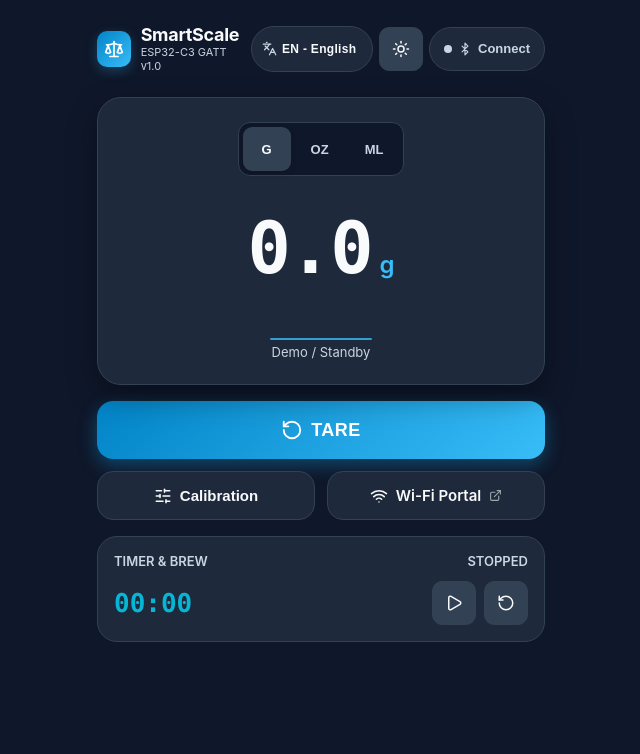
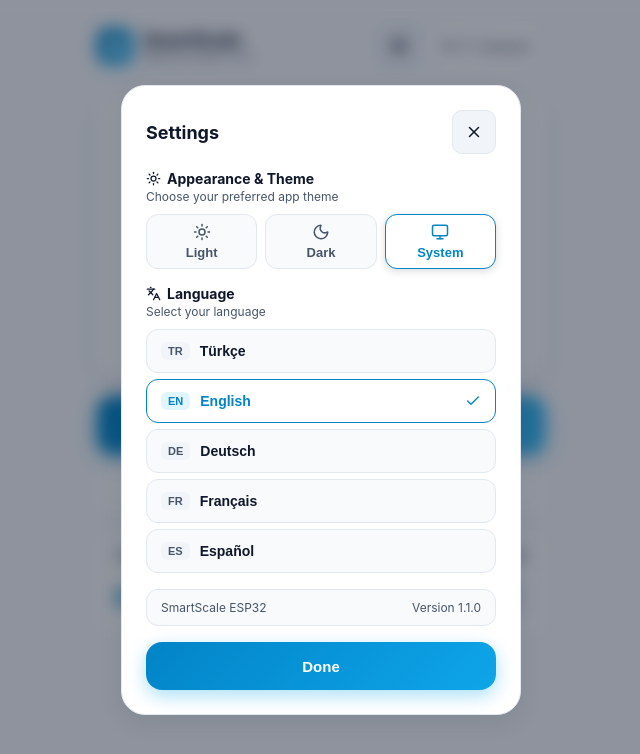
Before and after one commit to AtaCanYmc/SmartcaleESP32, a React (Vite) app in the folder app/: page / in a window 1280 px wide. Both pictures are taken after a click on the button 720 px from the left and 48 px from the top of the page. Shown: the top 754 px of the page, without its empty margins (319-959 px from the left). Built offline with nearby package versions, Linux system fonts and the light colour scheme.

Commit message:
feat: add settings modal for theme and language selection in App component

```diff
--- a/app/src/App.tsx
+++ b/app/src/App.tsx
@@ -14,18 +14,21 @@
   AlertCircle,
   Sun,
   Moon,
+  Monitor,
+  Check,
+  Settings,
   Languages as LanguagesIcon
 } from 'lucide-react';
 import { scaleBle } from './services/bleService';
 import type { WeightUnit, ConnectionStatus } from './types/scale';
 import { translations, getInitialLanguage, LANGUAGES, type Language } from './i18n';
 
-type ThemeMode = 'dark' | 'light';
+type ThemeMode = 'dark' | 'light' | 'system';
 
 const getInitialTheme = (): ThemeMode => {
   const saved = localStorage.getItem('smartscale-theme');
-  if (saved === 'dark' || saved === 'light') return saved;
-  return window.matchMedia && window.matchMedia('(prefers-color-scheme: light)').matches ? 'light' : 'dark';
+  if (saved === 'dark' || saved === 'light' || saved === 'system') return saved;
+  return 'system';
 };
 
 export const App: React.FC = () => {
@@ -43,8 +46,9 @@
   const [timerSeconds, setTimerSeconds] = useState<number>(0);
   const [isTimerRunning, setIsTimerRunning] = useState<boolean>(false);
 
-  // Calibration Modal
+  // Modals
   const [showCalModal, setShowCalModal] = useState<boolean>(false);
+  const [showSettingsModal, setShowSettingsModal] = useState<boolean>(false);
   const [refWeightGrams, setRefWeightGrams] = useState<string>('500');
   const [rawAdcInput, setRawAdcInput] = useState<string>('210000');
 
@@ -58,25 +62,37 @@
   }, [lang]);
 
   useEffect(() => {
-    document.documentElement.setAttribute('data-theme', theme);
+    const applyTheme = () => {
+      let effective = theme;
+      if (theme === 'system') {
+        effective = window.matchMedia && window.matchMedia('(prefers-color-scheme: dark)').matches ? 'dark' : 'light';
+      }
+      document.documentElement.setAttribute('data-theme', effective);
+    };
+
+    applyTheme();
     localStorage.setItem('smartscale-theme', theme);
+
+    if (theme === 'system' && window.matchMedia) {
+      const media = window.matchMedia('(prefers-color-scheme: dark)');
+      const listener = () => applyTheme();
+      media.addEventListener('change', listener);
+      return () => media.removeEventListener('change', listener);
+    }
   }, [theme]);
 
-  const toggleTheme = () => {
-    setTheme((prev) => (prev === 'dark' ? 'light' : 'dark'));
-  };
-
-  // Close calibration modal with Escape key
+  // Close modals with Escape key
   useEffect(() => {
-    if (!showCalModal) return;
+    if (!showCalModal && !showSettingsModal) return;
     const handleKeyDown = (e: KeyboardEvent) => {
       if (e.key === 'Escape') {
         setShowCalModal(false);
+        setShowSettingsModal(false);
       }
     };
     window.addEventListener('keydown', handleKeyDown);
     return () => window.removeEventListener('keydown', handleKeyDown);
-  }, [showCalModal]);
+  }, [showCalModal, showSettingsModal]);
 
   useEffect(() => {
     let interval: number | undefined;
@@ -191,29 +207,13 @@
         </div>
 
         <div className="header-actions">
-          <div className="lang-picker">
-            <LanguagesIcon size={15} className="lang-icon" aria-hidden="true" />
-            <select
-              className="lang-select"
-              value={lang}
-              onChange={(e) => setLang(e.target.value as Language)}
-              aria-label={t.selectLanguage}
-            >
-              {LANGUAGES.map((opt) => (
-                <option key={opt.code} value={opt.code}>
-                  {opt.shortLabel} - {opt.label}
-                </option>
-              ))}
-            </select>
-          </div>
-
           <button
             className="icon-btn"
-            onClick={toggleTheme}
-            aria-label={theme === 'dark' ? t.switchToLight : t.switchToDark}
-            title={theme === 'dark' ? t.themeLight : t.themeDark}
+            onClick={() => setShowSettingsModal(true)}
+            aria-label={t.settingsBtnAria}
+            title={t.settingsTitle}
           >
-            {theme === 'dark' ? <Sun size={18} aria-hidden="true" /> : <Moon size={18} aria-hidden="true" />}
+            <Settings size={18} aria-hidden="true" />
           </button>
 
           <button
@@ -448,6 +448,118 @@
           </div>
         </div>
       )}
+
+      {showSettingsModal && (
+        <div
+          className="modal-overlay"
+          onClick={() => setShowSettingsModal(false)}
+        >
+          <div
+            className="modal-content"
+            role="dialog"
+            aria-modal="true"
+            aria-labelledby="settings-modal-title"
+            onClick={(e) => e.stopPropagation()}
+          >
+            <div style={{ display: 'flex', justifyContent: 'space-between', alignItems: 'center' }}>
+              <h2 id="settings-modal-title" className="modal-title">{t.settingsTitle}</h2>
+              <button
+                className="icon-btn"
+                onClick={() => setShowSettingsModal(false)}
+                aria-label={t.calClose}
+              >
+                <X size={18} />
+              </button>
+            </div>
+
+            <div className="settings-section">
+              <div className="settings-section-header">
+                <span className="settings-section-title">
+                  <Sun size={15} aria-hidden="true" />
+                  {t.themeSection}
+                </span>
+                <span className="settings-section-desc">{t.themeSectionDesc}</span>
+              </div>
+
+              <div className="theme-segmented" role="radiogroup" aria-label={t.themeSection}>
+                <button
+                  type="button"
+                  className={`theme-option ${theme === 'light' ? 'active' : ''}`}
+                  onClick={() => setTheme('light')}
+                  role="radio"
+                  aria-checked={theme === 'light'}
+                >
+                  <Sun size={18} aria-hidden="true" />
+                  <span>{t.themeLightLabel}</span>
+                </button>
+
+                <button
+                  type="button"
+                  className={`theme-option ${theme === 'dark' ? 'active' : ''}`}
+                  onClick={() => setTheme('dark')}
+                  role="radio"
+                  aria-checked={theme === 'dark'}
+                >
+                  <Moon size={18} aria-hidden="true" />
+                  <span>{t.themeDarkLabel}</span>
+                </button>
+
+                <button
+                  type="button"
+                  className={`theme-option ${theme === 'system' ? 'active' : ''}`}
+                  onClick={() => setTheme('system')}
+                  role="radio"
+                  aria-checked={theme === 'system'}
+                >
+                  <Monitor size={18} aria-hidden="true" />
+                  <span>{t.themeSystemLabel}</span>
+                </button>
+              </div>
+            </div>
+
+            <div className="settings-section">
+              <div className="settings-section-header">
+                <span className="settings-section-title">
+                  <LanguagesIcon size={15} aria-hidden="true" />
+                  {t.langSection}
+                </span>
+                <span className="settings-section-desc">{t.langSectionDesc}</span>
+              </div>
+
+              <div className="lang-grid" role="radiogroup" aria-label={t.langSection}>
+                {LANGUAGES.map((opt) => (
+                  <button
+                    key={opt.code}
+                    type="button"
+                    className={`lang-card ${lang === opt.code ? 'active' : ''}`}
+                    onClick={() => setLang(opt.code)}
+                    role="radio"
+                    aria-checked={lang === opt.code}
+                  >
+                    <div className="lang-card-left">
+                      <span className="lang-badge">{opt.shortLabel}</span>
+                      <span>{opt.label}</span>
+                    </div>
+                    {lang === opt.code && <Check size={16} aria-hidden="true" />}
+                  </button>
+                ))}
+              </div>
+            </div>
+
+            <div className="settings-about">
+              <span>SmartScale ESP32</span>
+              <span>{t.versionLabel} 1.1.0</span>
+            </div>
+
+            <button
+              className="btn btn-primary"
+              onClick={() => setShowSettingsModal(false)}
+            >
+              {t.calDone}
+            </button>
+          </div>
+        </div>
+      )}
     </div>
   );
 };
--- a/app/src/i18n/index.ts
+++ b/app/src/i18n/index.ts
@@ -55,6 +55,17 @@
   calFactorTitle: string;
   calNote: string;
   calDone: string;
+  settingsTitle: string;
+  settingsBtnAria: string;
+  themeSection: string;
+  themeSectionDesc: string;
+  themeLightLabel: string;
+  themeDarkLabel: string;
+  themeSystemLabel: string;
+  langSection: string;
+  langSectionDesc: string;
+  aboutSection: string;
+  versionLabel: string;
 }
 
 export const translations: Record<Language, Translations> = {
@@ -99,6 +110,17 @@
     calFactorTitle: 'Hesaplanan Katsayı',
     calNote: 'Bu değeri 192.168.4.1 web arayüzüne girerek tartınıza kaydedebilirsiniz.',
     calDone: 'Tamam',
+    settingsTitle: 'Ayarlar',
+    settingsBtnAria: 'Ayarları aç',
+    themeSection: 'Görünüm ve Tema',
+    themeSectionDesc: 'Uygulama temasını belirleyin',
+    themeLightLabel: 'Açık',
+    themeDarkLabel: 'Koyu',
+    themeSystemLabel: 'Sistem',
+    langSection: 'Dil Seçimi',
+    langSectionDesc: 'Kullanmak istediğiniz dili seçin',
+    aboutSection: 'Hakkında',
+    versionLabel: 'Sürüm',
   },
   en: {
     brandSubtitle: 'ESP32-C3 GATT v1.0',
@@ -141,6 +163,17 @@
     calFactorTitle: 'Calculated Factor',
     calNote: 'Enter this value in the 192.168.4.1 setup portal to save it to your scale.',
     calDone: 'Done',
+    settingsTitle: 'Settings',
+    settingsBtnAria: 'Open settings',
+    themeSection: 'Appearance & Theme',
+    themeSectionDesc: 'Choose your preferred app theme',
+    themeLightLabel: 'Light',
+    themeDarkLabel: 'Dark',
+    themeSystemLabel: 'System',
+    langSection: 'Language',
+    langSectionDesc: 'Select your language',
+    aboutSection: 'About',
+    versionLabel: 'Version',
   },
   de: {
     brandSubtitle: 'ESP32-C3 GATT v1.0',
@@ -183,6 +216,17 @@
     calFactorTitle: 'Berechneter Faktor',
     calNote: 'Geben Sie diesen Wert unter 192.168.4.1 ein, um ihn auf der Waage zu speichern.',
     calDone: 'Fertig',
+    settingsTitle: 'Einstellungen',
+    settingsBtnAria: 'Einstellungen öffnen',
+    themeSection: 'Erscheinungsbild & Design',
+    themeSectionDesc: 'Wählen Sie das App-Design',
+    themeLightLabel: 'Hell',
+    themeDarkLabel: 'Dunkel',
+    themeSystemLabel: 'System',
+    langSection: 'Sprache',
+    langSectionDesc: 'Wählen Sie Ihre Sprache',
+    aboutSection: 'Über',
+    versionLabel: 'Version',
   },
   fr: {
     brandSubtitle: 'ESP32-C3 GATT v1.0',
@@ -225,6 +269,17 @@
     calFactorTitle: 'Facteur calculé',
     calNote: 'Saisissez cette valeur sur 192.168.4.1 pour l\'enregistrer sur votre balance.',
     calDone: 'Terminé',
+    settingsTitle: 'Paramètres',
+    settingsBtnAria: 'Ouvrir les paramètres',
+    themeSection: 'Apparence & Thème',
+    themeSectionDesc: 'Choisissez le thème de l\'application',
+    themeLightLabel: 'Clair',
+    themeDarkLabel: 'Sombre',
+    themeSystemLabel: 'Système',
+    langSection: 'Langue',
+    langSectionDesc: 'Sélectionnez votre langue',
+    aboutSection: 'À propos',
+    versionLabel: 'Version',
   },
   es: {
     brandSubtitle: 'ESP32-C3 GATT v1.0',
@@ -267,6 +322,17 @@
     calFactorTitle: 'Factor calculado',
     calNote: 'Ingrese este valor en 192.168.4.1 para guardarlo en su báscula.',
     calDone: 'Listo',
+    settingsTitle: 'Configuración',
+    settingsBtnAria: 'Abrir configuración',
+    themeSection: 'Apariencia y Tema',
+    themeSectionDesc: 'Elija el tema de la aplicación',
+    themeLightLabel: 'Claro',
+    themeDarkLabel: 'Oscuro',
+    themeSystemLabel: 'Sistema',
+    langSection: 'Idioma',
+    langSectionDesc: 'Seleccione su idioma',
+    aboutSection: 'Acerca de',
+    versionLabel: 'Versión',
   },
 };
 
--- a/app/src/index.css
+++ b/app/src/index.css
@@ -91,58 +91,8 @@
 .header-actions {
   display: flex;
   align-items: center;
-  gap: 6px;
+  gap: 8px;
   flex-shrink: 0;
-}
-
-.lang-picker {
-  position: relative;
-  display: inline-flex;
-  align-items: center;
-  min-height: 44px;
-  background: var(--bg-secondary);
-  border: 1px solid var(--border-color);
-  border-radius: 9999px;
-  padding: 0 10px;
-  gap: 5px;
-  cursor: pointer;
-  transition: all 0.2s ease;
-}
-
-.lang-picker:hover {
-  background: var(--bg-tertiary);
-}
-
-.lang-picker:focus-within {
-  outline: 2px solid var(--accent-blue);
-  outline-offset: 2px;
-}
-
-.lang-icon {
-  color: var(--text-muted);
-  pointer-events: none;
-  flex-shrink: 0;
-}
-
-.lang-select {
-  appearance: none;
-  -webkit-appearance: none;
-  background: transparent;
-  border: none;
-  color: var(--text-main);
-  font-size: 12px;
-  font-weight: 700;
-  letter-spacing: 0.3px;
-  cursor: pointer;
-  outline: none;
-  min-height: 44px;
-  padding: 0;
-  margin: 0;
-}
-
-.lang-select option {
-  background: var(--bg-secondary);
-  color: var(--text-main);
 }
 
 .brand {
@@ -509,6 +459,133 @@
   text-align: center;
 }
 
+/* Settings Modal */
+.settings-section {
+  display: flex;
+  flex-direction: column;
+  gap: 10px;
+}
+
+.settings-section-header {
+  display: flex;
+  flex-direction: column;
+  gap: 2px;
+}
+
+.settings-section-title {
+  font-size: 14px;
+  font-weight: 700;
+  color: var(--text-main);
+  display: flex;
+  align-items: center;
+  gap: 6px;
+}
+
+.settings-section-desc {
+  font-size: 12px;
+  color: var(--text-muted);
+}
+
+.theme-segmented {
+  display: grid;
+  grid-template-columns: repeat(3, 1fr);
+  gap: 8px;
+}
+
+.theme-option {
+  min-height: 52px;
+  border-radius: 12px;
+  border: 1px solid var(--border-color);
+  background: var(--bg-primary);
+  color: var(--text-muted);
+  font-size: 13px;
+  font-weight: 600;
+  display: flex;
+  flex-direction: column;
+  align-items: center;
+  justify-content: center;
+  gap: 4px;
+  cursor: pointer;
+  padding: 8px 4px;
+  transition: all 0.15s ease;
+}
+
+.theme-option:hover {
+  background: var(--bg-tertiary);
+  color: var(--text-main);
+}
+
+.theme-option.active {
+  background: var(--unit-active-bg);
+  border-color: var(--accent-blue);
+  color: var(--accent-blue);
+  box-shadow: 0 2px 8px rgba(0, 0, 0, 0.15);
+}
+
+.lang-grid {
+  display: flex;
+  flex-direction: column;
+  gap: 6px;
+}
+
+.lang-card {
+  min-height: 44px;
+  border-radius: 12px;
+  border: 1px solid var(--border-color);
+  background: var(--bg-primary);
+  color: var(--text-main);
+  padding: 10px 14px;
+  font-size: 14px;
+  font-weight: 600;
+  display: flex;
+  align-items: center;
+  justify-content: space-between;
+  cursor: pointer;
+  transition: all 0.15s ease;
+}
+
+.lang-card:hover {
+  background: var(--bg-tertiary);
+}
+
+.lang-card.active {
+  border-color: var(--accent-blue);
+  background: var(--unit-active-bg);
+  color: var(--accent-blue);
+}
+
+.lang-card-left {
+  display: flex;
+  align-items: center;
+  gap: 10px;
+}
+
+.lang-badge {
+  font-size: 11px;
+  font-weight: 700;
+  padding: 3px 7px;
+  border-radius: 6px;
+  background: var(--bg-tertiary);
+  color: var(--text-muted);
+}
+
+.lang-card.active .lang-badge {
+  background: rgba(56, 189, 248, 0.15);
+  color: var(--accent-blue);
+}
+
+.settings-about {
+  display: flex;
+  justify-content: space-between;
+  align-items: center;
+  padding: 10px 14px;
+  border-radius: 12px;
+  background: var(--bg-primary);
+  border: 1px solid var(--border-color);
+  font-size: 12px;
+  color: var(--text-muted);
+}
+
 .error-alert {
   background: rgba(239, 68, 68, 0.12);
   border: 1px solid rgba(239, 68, 68, 0.35);
```
